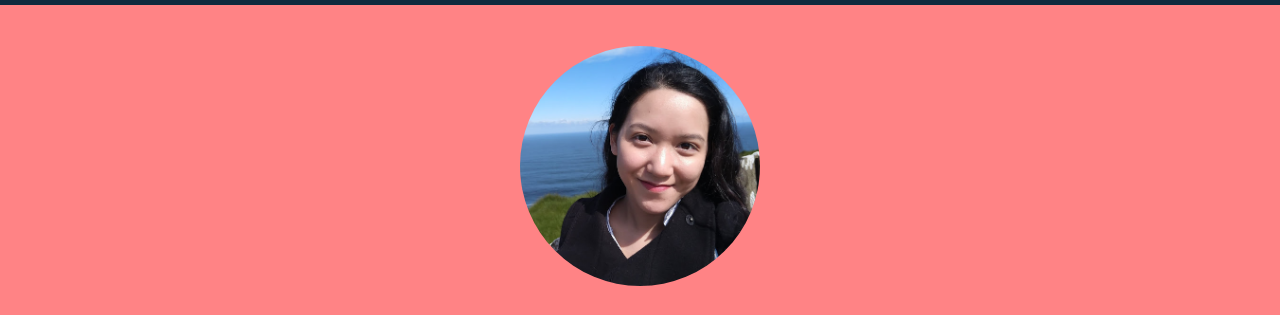
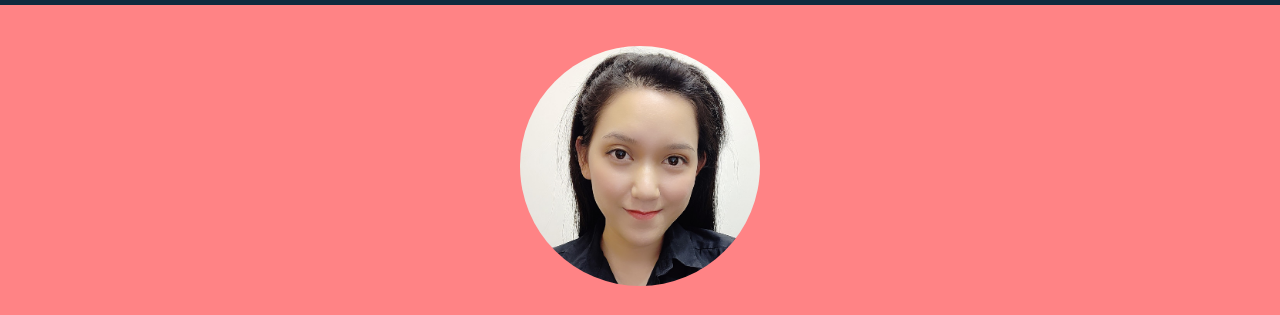
Before and after one commit to IlytaN/ilytan.github.io, a plain HTML site: page index.html in a window 1280 px wide. Shown: the part 74-389 px from the top of the page. Drawn offline with nearby package versions, Linux system fonts and the light colour scheme.

Commit message:
change ava

```diff
--- a/css/style.scss
+++ b/css/style.scss
@@ -117,7 +117,7 @@ footer{
 }
 .avatar{
   display: inline;
-  margin-left: -70px;
+  margin-left: -15px;
   height: 100%;
   width: auto;
 }
--- a/index.html
+++ b/index.html
@@ -44,7 +44,7 @@
       <header class="carrot-section text-center" id="intro">
         <div class="intro">
           <div class="avatar-wrapper">
-            <img src="./img/ava.jpg" alt="" class="avatar">
+            <img src="./img/work-ava.jpg" alt="" class="avatar">
           </div>
           <div class="" data-aos="fade-up" data-aos-delay="100" data-aos-duration="1500">
             <h1 class="primary-heading">Hi, I'm Huong</h1>
```
Also changed, not shown: css/styles.css, img/work-ava.jpg (added).
